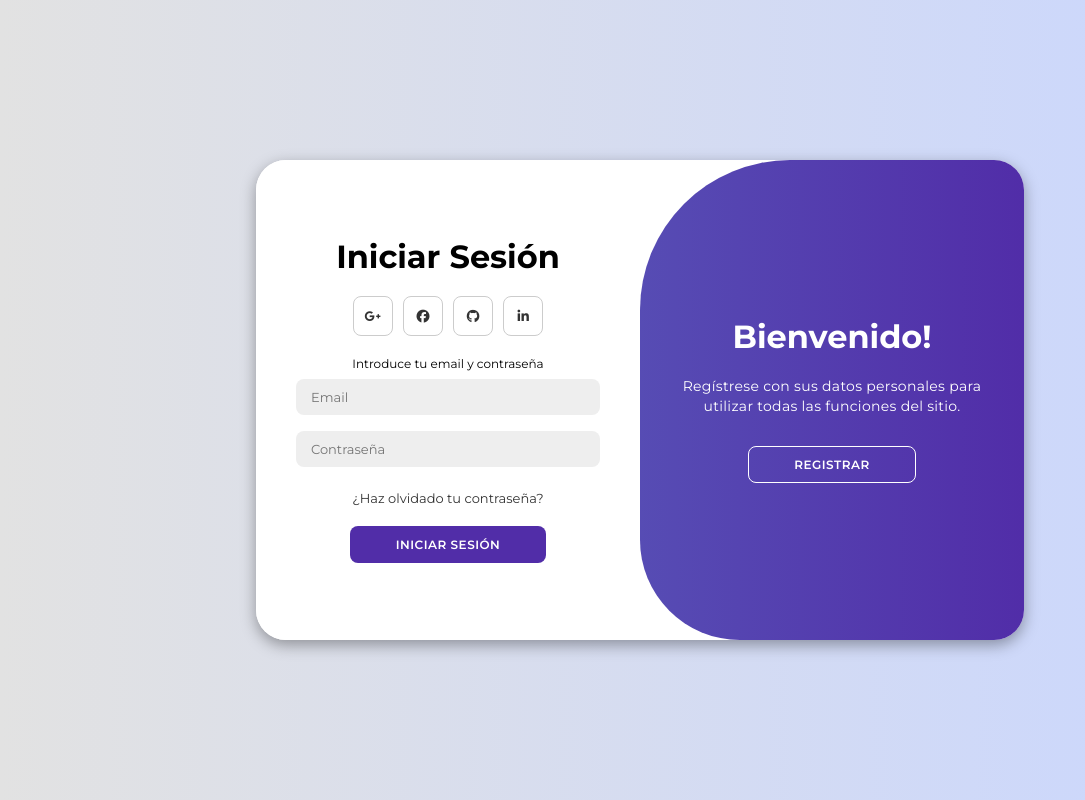
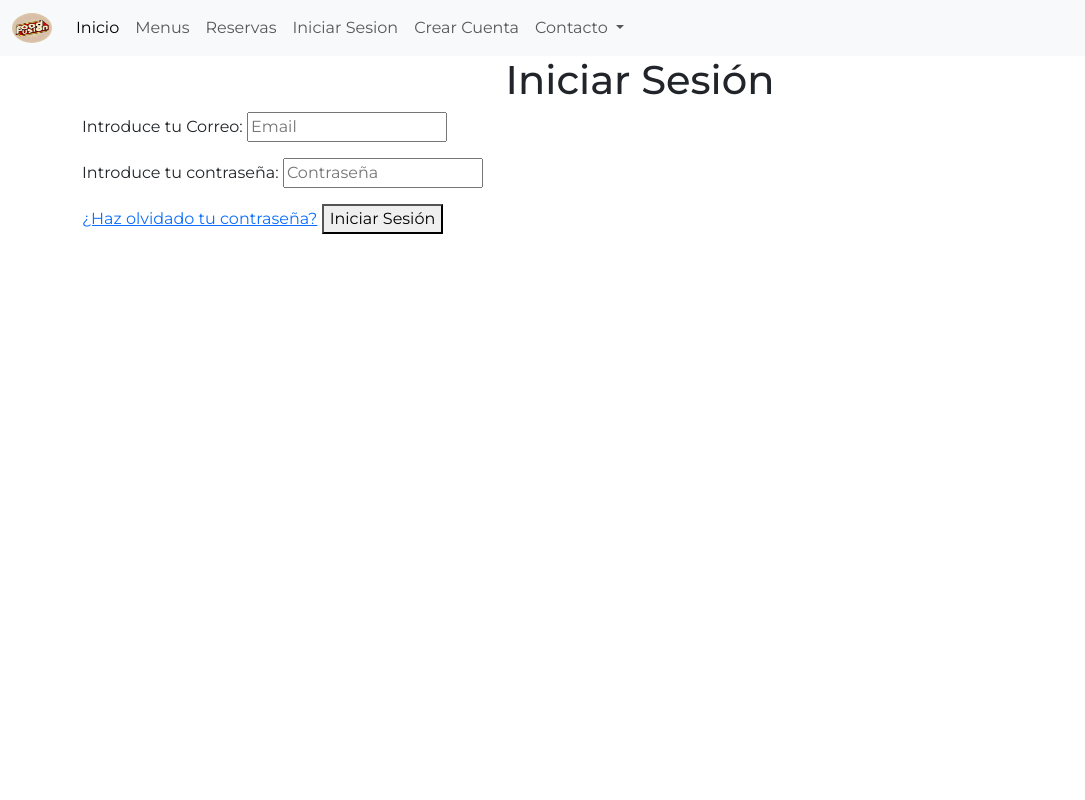
Before and after one commit to Jinwoh/foodfusion, a Django app: page /login/ in a window 1280 px wide. Shown: the whole page, without its empty margins (0-1085 px from the left). Run offline with Django 5.2, Linux system fonts and the light colour scheme.

Commit message:
Cambios en el login/registro, html y models, views

```diff
--- /dev/null
+++ b/a_solucionar.txt
@@ -0,0 +1 @@
+Debo de Solucionar los views, el models, el login y registro.
--- a/reservas/models.py
+++ b/reservas/models.py
@@ -1,5 +1,5 @@
-from django.db import models
-from django.contrib.auth.models import User
+from django.db import models # type: ignore
+from django.contrib.auth.models import User  # type: ignore
 
 # Create your models here.
 class CategoriaMenu(models.Model):
--- a/reservas/static/css/styles.css
+++ b/reservas/static/css/styles.css
@@ -1,214 +1,8 @@
 @import url('https://fonts.googleapis.com/css2?family=Montserrat:wght@300;400;500;600;700&display=swap');
 
 *{
-    margin: 0;
+    /*margin: 0;
     padding: 0;
-    box-sizing: border-box;
+    box-sizing: border-box;*/
     font-family: 'Montserrat', sans-serif;
 }
-
-body{
-    background-color: #c9d6ff;
-    background: linear-gradient(to right, #e2e2e2, #c9d6ff);
-    display: flex;
-    align-items: center;
-    justify-content: center;
-    flex-direction: column;
-    height: 100vh;
-}
-
-.container{
-    background-color: #fff;
-    border-radius: 30px;
-    box-shadow: 0 5px 15px rgba(0, 0, 0, 0.35);
-    position: relative;
-    overflow: hidden;
-    width: 768px;
-    max-width: 100%;
-    min-height: 480px;
-}
-
-.container p{
-    font-size: 14px;
-    line-height: 20px;
-    letter-spacing: 0.3px;
-    margin: 20px 0;
-}
-
-.container span{
-    font-size: 12px;
-}
-
-.container a{
-    color: #333;
-    font-size: 13px;
-    text-decoration: none;
-    margin: 15px 0 10px;
-}
-
-.container button{
-    background-color: #512da8;
-    color: #fff;
-    font-size: 12px;
-    padding: 10px 45px;
-    border: 1px solid transparent;
-    border-radius: 8px;
-    font-weight: 600;
-    letter-spacing: 0.5px;
-    text-transform: uppercase;
-    margin-top: 10px;
-    cursor: pointer;
-}
-
-.container button.hidden{
-    background-color: transparent;
-    border-color: #fff;
-}
-
-.container form{
-    background-color: #fff;
-    display: flex;
-    align-items: center;
-    justify-content: center;
-    flex-direction: column;
-    padding: 0 40px;
-    height: 100%;
-}
-
-.container input{
-    background-color: #eee;
-    border: none;
-    margin: 8px 0;
-    padding: 10px 15px;
-    font-size: 13px;
-    border-radius: 8px;
-    width: 100%;
-    outline: none;
-}
-
-.form-container{
-    position: absolute;
-    top: 0;
-    height: 100%;
-    transition: all 0.6s ease-in-out;
-}
-
-.sign-in{
-    left: 0;
-    width: 50%;
-    z-index: 2;
-}
-
-.container.active .sign-in{
-    transform: translateX(100%);
-}
-
-.sign-up{
-    left: 0;
-    width: 50%;
-    opacity: 0;
-    z-index: 1;
-}
-
-.container.active .sign-up{
-    transform: translateX(100%);
-    opacity: 1;
-    z-index: 5;
-    animation: move 0.6s;
-}
-
-@keyframes move{
-    0%, 49.99%{
-        opacity: 0;
-        z-index: 1;
-    }
-    50%, 100%{
-        opacity: 1;
-        z-index: 5;
-    }
-}
-
-.social-icons{
-    margin: 20px 0;
-}
-
-.social-icons a{
-    border: 1px solid #ccc;
-    border-radius: 20%;
-    display: inline-flex;
-    justify-content: center;
-    align-items: center;
-    margin: 0 3px;
-    width: 40px;
-    height: 40px;
-}
-
-.social-icons a:hover {
-    text-decoration: overline;
-}
-
-.toggle-container{
-    position: absolute;
-    top: 0;
-    left: 50%;
-    width: 50%;
-    height: 100%;
-    overflow: hidden;
-    transition: all 0.6s ease-in-out;
-    border-radius: 150px 0 0 100px;
-    z-index: 1000;
-}
-
-.container.active .toggle-container{
-    transform: translateX(-100%);
-    border-radius: 0 150px 100px 0;
-}
-
-.toggle{
-    background-color: #512da8;
-    height: 100%;
-    background: linear-gradient(to right, #5c6bc0, #512da8);
-    color: #fff;
-    position: relative;
-    left: -100%;
-    height: 100%;
-    width: 200%;
-    transform: translateX(0);
-    transition: all 0.6s ease-in-out;
-}
-
-.container.active .toggle{
-    transform: translateX(50%);
-}
-
-.toggle-panel{
-    position: absolute;
-    width: 50%;
-    height: 100%;
-    display: flex;
-    align-items: center;
-    justify-content: center;
-    flex-direction: column;
-    padding: 0 30px;
-    text-align: center;
-    top: 0;
-    transform: translateX(0);
-    transition: all 0.6s ease-in-out;
-}
-
-.toggle-left{
-    transform: translateX(-200%);
-}
-
-.container.active .toggle-left{
-    transform: translateX(0);
-}
-
-.toggle-right{
-    right: 0;
-    transform: translateX(0);
-}
-
-.container.active .toggle-right{
-    transform: translateX(200%);
-}
--- a/reservas/templates/home.html
+++ b/reservas/templates/home.html
@@ -6,20 +6,23 @@
     <title>FoodFusion</title>
     <link rel="stylesheet" href="https://cdn.jsdelivr.net/npm/bootstrap@5.3.5/dist/css/bootstrap.min.css">
     <script src="https://cdn.jsdelivr.net/npm/bootstrap@5.2.0/dist/js/bootstrap.bundle.min.js"></script>
-    <link rel="icon" href="../static/img/title-logo.png" type="image/png">
+    <link style="border-radius: 50%;" rel="icon" href="../static/img/title-logo.png" type="image/png">
 </head>
 <body>
     <nav class="navbar navbar-expand-lg bg-body-tertiary">
         <div class="container-fluid">
-                <img src="/static/img/FoodFusion.png" alt="Logo" width="40" height="40" class="navbar-brand d-inline-block align-text-top">
+                <img style="border-radius: 50%;" src="/static/img/FoodFusion.png" alt="Logo" width="40" height="40" class="navbar-brand d-inline-block align-text-top">
           <button class="navbar-toggler" type="button" data-bs-toggle="collapse" data-bs-target="#navbarNavAltMarkup" aria-controls="navbarNavAltMarkup" aria-expanded="false" aria-label="Toggle navigation">
             <span class="navbar-toggler-icon"></span>
           </button>
           <div class="collapse navbar-collapse" id="navbarNavAltMarkup">
             <div class="navbar-nav">
-              <a class="nav-link active" aria-current="page" href="#">Inicio</a>
+              <a class="nav-link active" aria-current="page" href="{% url 'home' %}">Inicio</a>
               <a class="nav-link" href="#">Menus</a>
               <a class="nav-link" href="#">Reservas</a>
+              <a class="nav-link" href="{% url 'login' %}">Iniciar Sesion</a>
+              <a class="nav-link" href="{% url 'registro' %}">Crear Cuenta</a>
+
               <li class="nav-item dropdown">
                 <a class="nav-link dropdown-toggle" href="#" role="button" data-bs-toggle="dropdown" aria-expanded="false">
                   Contacto
--- a/reservas/templates/login_logout.html
+++ b/reservas/templates/login_logout.html
@@ -1,78 +1,40 @@
+
+    {% extends 'home.html' %}
+    {% load static %}
+{% block content %}
+
 <!DOCTYPE html>
 <html lang="es">
 <head>
-    {% load static %}
-
     <meta charset="UTF-8">
     <meta name="viewport" content="width=device-width, initial-scale=1.0">
     <link rel="stylesheet" href="{% static 'css/styles.css' %}">
     <link rel="stylesheet" href="https://cdnjs.cloudflare.com/ajax/libs/font-awesome/6.5.2/css/all.min.css">
-    <title>Login / Registro</title>
+    <title>Inicio de Sesión</title>
 </head>
 <body>
     <div class="container" id="container">
         <!-- Formulario de Registro -->
-        <div class="form-container sign-up">
             <form method="POST" action="{% url 'registro' %}">
                 {% csrf_token %}
-                <h1>Crear una cuenta</h1>
-
-                <!-- Campos del formulario de registro con labels -->
-                <label for="nombre">Nombre y Apellido</label>
-                <input type="text" id="nombre" name="nombre" placeholder="Nombre y Apellido" required>
-
-                <label for="cedula">Cédula</label>
-                <input type="text" id="cedula" name="cedula" placeholder="Cédula" required>
-
-                <label for="email">Email</label>
-                <input type="email" id="email" name="email" placeholder="Email" required>
-
-                <label for="telefono">Teléfono</label>
-                <input type="text" id="telefono" name="telefono" placeholder="Teléfono" required>
-
-                <label for="password">Contraseña</label>
-                <input type="password" id="password" name="password" placeholder="Contraseña" required>
-
-                <button type="submit">Crear cuenta</button>
-            </form>
-        </div>
 
         <!-- Formulario de Inicio de Sesión -->
         <div class="form-container sign-in">
             <form method="POST" action="{% url 'login' %}">
                 {% csrf_token %}
-                <h1>Iniciar Sesión</h1>
-                <div class="social-icons">
-                    <a href="#" class="icon"><i class="fa-brands fa-google-plus-g"></i></a>
-                    <a href="#" class="icon"><i class="fa-brands fa-facebook"></i></a>
-                    <a href="#" class="icon"><i class="fa-brands fa-github"></i></a>
-                    <a href="#" class="icon"><i class="fa-brands fa-linkedin-in"></i></a>
+                <h1 class="text-center">Iniciar Sesión</h1>
+                <div class="mb-3">
+                    <label for="email">Introduce tu Correo:</label>
+                    <input type="email" name="email" placeholder="Email" required>
                 </div>
-                <span>Introduce tu email y contraseña</span>
-                <input type="email" name="email" placeholder="Email" required>
-                <input type="password" name="password" placeholder="Contraseña" required>
+                <div class="mb-3">
+                    <label for="password">Introduce tu contraseña: </label>
+                    <input type="password" name="password" placeholder="Contraseña" required>
+                </div>
                 <a href="#">¿Haz olvidado tu contraseña?</a>
                 <button type="submit">Iniciar Sesión</button>
             </form>
         </div>
+</body>
 
-        <!-- Panel de cambio entre formularios -->
-        <div class="toggle-container">
-            <div class="toggle">
-                <div class="toggle-panel toggle-left">
-                    <h1>Bienvenido!</h1>
-                    <p>Ingrese sus datos personales para utilizar todas las funciones del sitio.</p>
-                    <button class="hidden" id="login">Iniciar Sesión</button>
-                </div>
-                <div class="toggle-panel toggle-right">
-                    <h1>Bienvenido!</h1>
-                    <p>Regístrese con sus datos personales para utilizar todas las funciones del sitio.</p>
-                    <button class="hidden" id="register">Registrar</button>
-                </div>
-            </div>
-        </div>
-    </div>
-
-    <script src="{% static 'js/script.js' %}"></script>
-</body>
-</html>
+{% endblock %}
--- a/reservas/urls.py
+++ b/reservas/urls.py
@@ -1,9 +1,9 @@
-from django.urls import path
+from django.urls import path # type: ignore
 from . import views
 
 urlpatterns = [
     path('', views.home, name='home'),
     path('registro/', views.registro, name='registro'),
     path('login/', views.login, name='login'),
-    path('menus/', views.menus, name='menus')
+    path('menus/', views.menus, name='menus'),
 ]
--- a/reservas/views.py
+++ b/reservas/views.py
@@ -25,8 +25,8 @@ def registro(request):
         if User.objects.filter(username=email).exists():
             return render(request, 'login_logout.html', {'error': 'Ya existe un usuario con ese correo'})
 
-        if Cliente.objects.filter(correo=email).exists() or Cliente.objects.filter(cedula=cedula).exists():
-            return render(request, 'login_logout.html', {'error': 'Cliente ya registrado con ese correo o cédula'})
+        elif Cliente.objects.filter(correo=email).exists() or Cliente.objects.filter(cedula=cedula).exists():
+            return render(request, 'signup.html', {'error': 'Cliente ya registrado con ese correo o cédula'})
 
         try:
             user = User.objects.create_user(username=email, password=password, email=email)
@@ -46,9 +46,9 @@ def registro(request):
             return redirect('home')
 
         except IntegrityError:
-            return render(request, 'login_logout.html', {'error': 'Error al registrar. Intente nuevamente.'})
+            return render(request, 'signupt.html', {'error': 'Error al registrar. Intente nuevamente.'})
 
-    return render(request, 'login_logout.html')
+    return render(request, 'signup.html')
 
 # Vista para manejar el inicio de sesión
 def login(request):
@@ -67,46 +67,3 @@ def login(request):
 
 def menus(request):
     return render(request, 'menus.html')
-
-'''
-def registro(request):
-    if request.method == 'POST':
-        nombre_apellido = request.POST['nombre_apellido']
-        cedula = request.POST['cedula']
-        correo = request.POST['correo']
-        telefono = request.POST['telefono']
-
-        # Validación básica
-        if Cliente.objects.filter(correo=correo).exists() or Cliente.objects.filter(cedula=cedula).exists():
-            return render(request, 'reservas/login_logout.html', {'error': 'Cliente ya registrado con ese correo o cédula'})
-
-        # Crear cliente y guardar en sesión
-        cliente = Cliente.objects.create(
-            nombre_apellido=nombre_apellido,
-            cedula=cedula,
-            correo=correo,
-            telefono=telefono
-        )
-        request.session['cliente_id'] = cliente.id  # Guardar ID en sesión
-        return redirect('menus')
-
-    return render(request, 'reservas/login_logout.html')
-
-def login(request):
-    if request.method == 'POST':
-        correo = request.POST['correo']
-        cedula = request.POST['cedula']
-
-        try:
-            cliente = Cliente.objects.get(correo=correo, cedula=cedula)
-            request.session['cliente_id'] = cliente.id
-            return redirect('menus')
-        except Cliente.DoesNotExist:
-            return render(request, 'reservas/login_logout.html', {'error': 'Credenciales incorrectas'})
-
-    return render(request, 'reservas/login_logout.html')
-
-def logout_usuario(request):
-    request.session.flush()
-    return redirect('home')
-'''
```
Also changed, not shown: requirements.txt (added, +8 -0 lines), reservas/templates/signup.html (added, +33 -0 lines).
